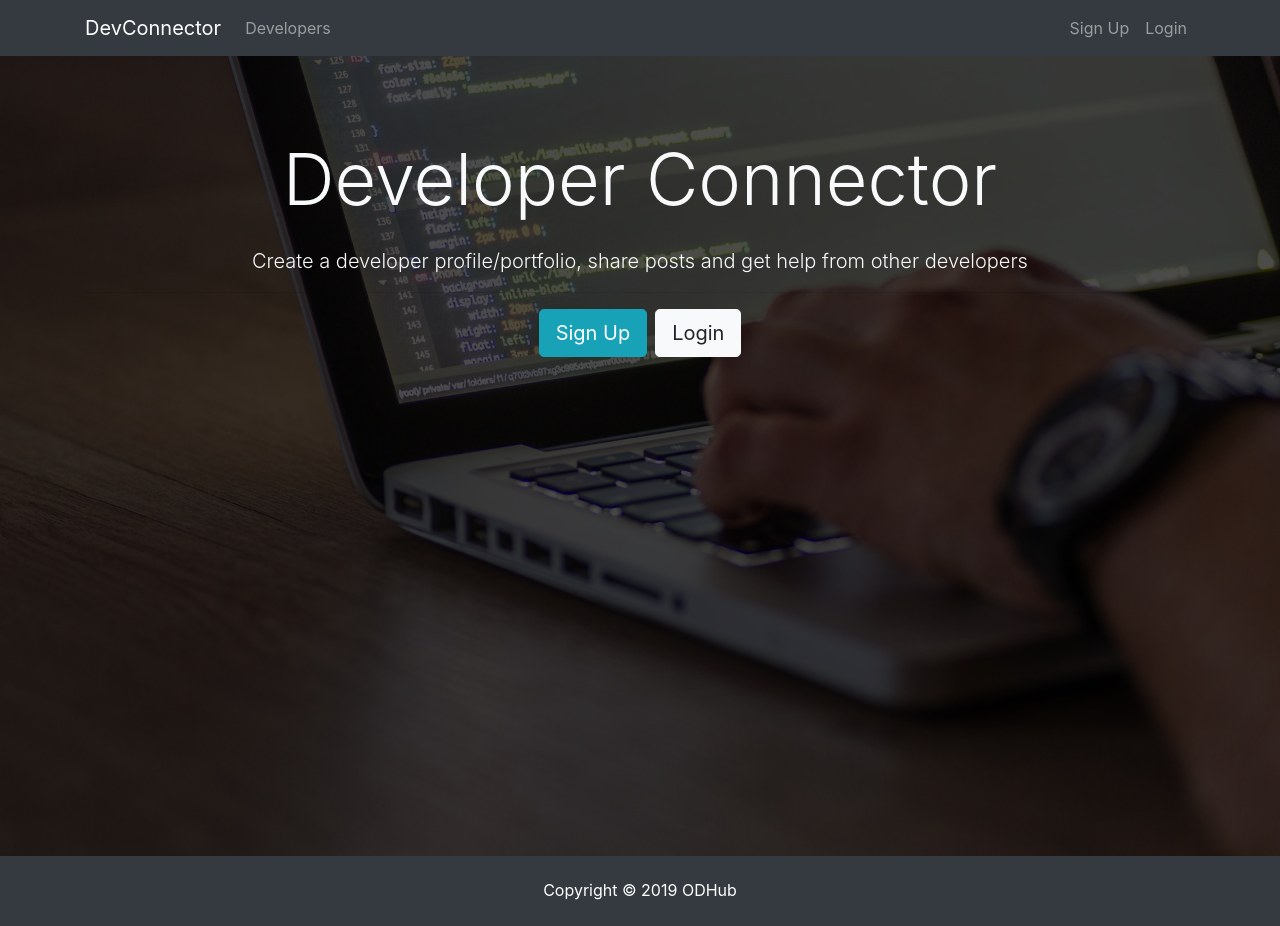
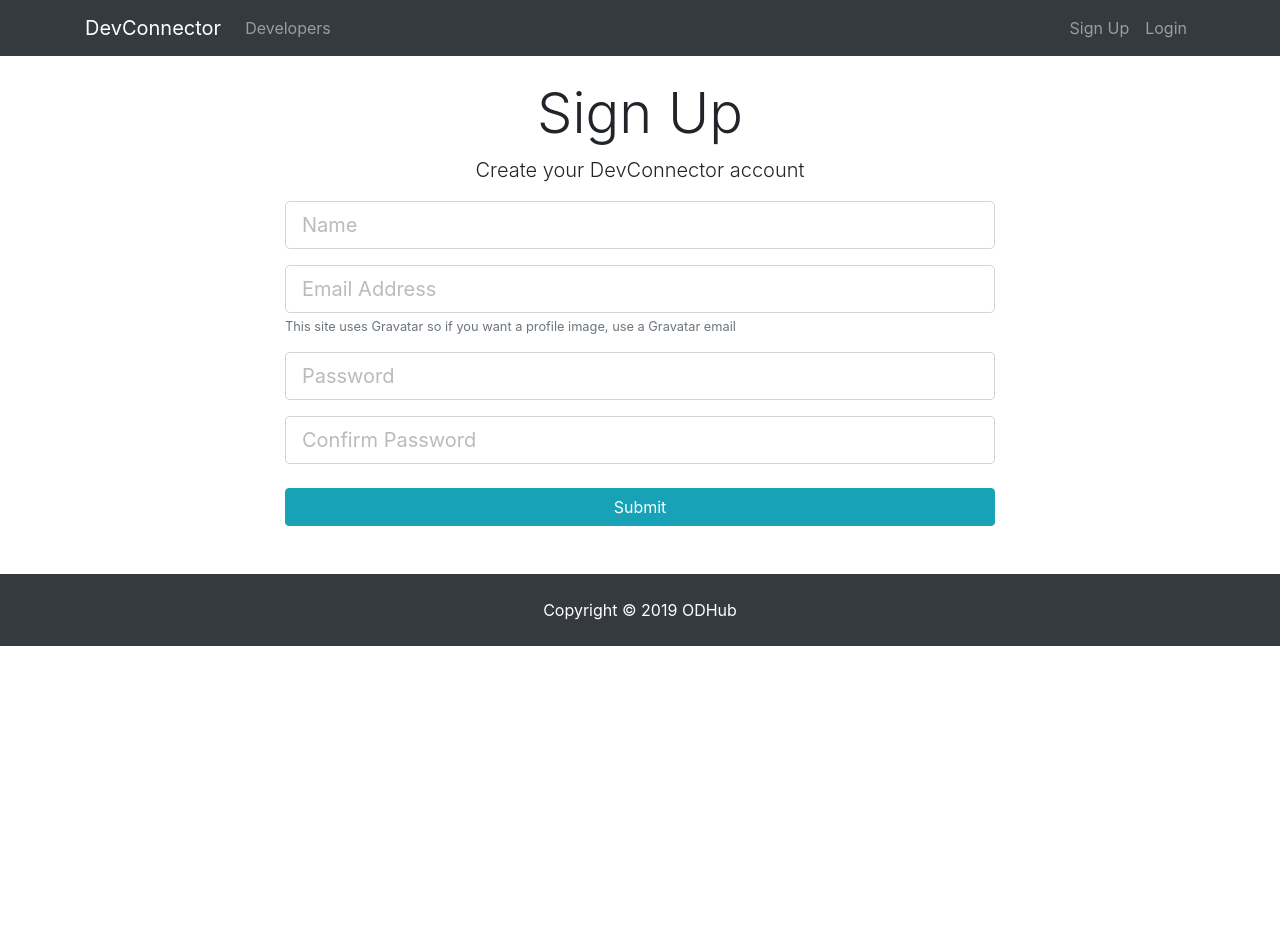
Before and after one commit to codesworth/od-hub, a React (Create React App) app in the folder client/: page /register in a window 1280 px wide. After the commit the page ends 800 px from the top, so only its background shows below. Built offline with nearby package versions, Linux system fonts and the light colour scheme.

Commit message:
Added Auth module

```diff
--- a/client/package.json
+++ b/client/package.json
@@ -5,6 +5,7 @@
   "dependencies": {
     "react": "^16.8.5",
     "react-dom": "^16.8.5",
+    "react-router-dom": "^5.0.0",
     "react-scripts": "2.1.8"
   },
   "scripts": {
@@ -13,7 +14,7 @@
     "test": "react-scripts test",
     "eject": "react-scripts eject"
   },
-  "proxy":"http://localhost:1920",
+  "proxy": "http://localhost:1920",
   "eslintConfig": {
     "extends": "react-app"
   },
--- a/client/src/App.js
+++ b/client/src/App.js
@@ -1,18 +1,28 @@
 import React, { Component } from "react";
 import "./App.css";
+
+import { BrowserRouter as Router, Route } from "react-router-dom";
 
 import Navbar from "./components/layout/Navbar";
 import Footer from "./components/layout/Footer";
 import Landing from "./components/layout/Landing";
+import Login from "./components/auth/Login";
+import Register from "./components/auth/Register";
 
 class App extends Component {
   render() {
     return (
-      <div className="App">
-        <Navbar />
-        <Landing />
-        <Footer />
-      </div>
+      <Router>
+        <div className="App">
+          <Navbar />
+          <Route exact path="/" component={Landing} />
+          <div className="container">
+            <Route exact path="/register" component={Register} />
+            <Route exact path="/login" component={Login} />
+          </div>
+          <Footer />
+        </div>
+      </Router>
     );
   }
 }
--- /dev/null
+++ b/client/src/components/auth/Login.js
@@ -0,0 +1,13 @@
+import React, { Component } from "react";
+
+class Login extends Component {
+  render() {
+    return (
+      <div>
+        <h1>Login</h1>
+      </div>
+    );
+  }
+}
+
+export default Login;
--- /dev/null
+++ b/client/src/components/auth/Register.js
@@ -0,0 +1,100 @@
+import React, { Component } from "react";
+
+class Register extends Component {
+  constructor() {
+    super();
+    this.state = {
+      name: "",
+      email: "",
+      password: "",
+      password2: "",
+      errors: {}
+    };
+
+    this.onChange = this.onChange.bind(this);
+    this.onSubmit = this.onSubmit.bind(this);
+  }
+
+  onChange = e => {
+    this.setState({ [e.target.name]: e.target.value });
+  };
+
+  onSubmit = e => {
+    e.preventDefault();
+    const user = {
+      name: this.state.name,
+      email: this.state.email,
+      password: this.state.password,
+      password2: this.state.password2
+    };
+    console.log(user);
+  };
+
+  render() {
+    const { name, email, password, password2 } = this.state;
+    return (
+      <div className="register">
+        <div className="container">
+          <div className="row">
+            <div className="col-md-8 m-auto">
+              <h1 className="display-4 text-center">Sign Up</h1>
+              <p className="lead text-center">
+                Create your DevConnector account
+              </p>
+              <form onSubmit={this.onSubmit}>
+                <div className="form-group">
+                  <input
+                    type="text"
+                    className="form-control form-control-lg"
+                    placeholder="Name"
+                    name="name"
+                    required
+                    value={name}
+                    onChange={this.onChange}
+                  />
+                </div>
+                <div className="form-group">
+                  <input
+                    type="email"
+                    className="form-control form-control-lg"
+                    placeholder="Email Address"
+                    name="email"
+                    value={email}
+                    onChange={this.onChange}
+                  />
+                  <small className="form-text text-muted">
+                    This site uses Gravatar so if you want a profile image, use
+                    a Gravatar email
+                  </small>
+                </div>
+                <div className="form-group">
+                  <input
+                    type="password"
+                    className="form-control form-control-lg"
+                    placeholder="Password"
+                    name="password"
+                    value={password}
+                    onChange={this.onChange}
+                  />
+                </div>
+                <div className="form-group">
+                  <input
+                    type="password"
+                    className="form-control form-control-lg"
+                    placeholder="Confirm Password"
+                    name="password2"
+                    value={password2}
+                    onChange={this.onChange}
+                  />
+                </div>
+                <input type="submit" className="btn btn-info btn-block mt-4" />
+              </form>
+            </div>
+          </div>
+        </div>
+      </div>
+    );
+  }
+}
+
+export default Register;
--- a/client/src/components/layout/Landing.js
+++ b/client/src/components/layout/Landing.js
@@ -1,5 +1,5 @@
 import React, { Component } from "react";
-
+import { Link } from "react-router-dom";
 class Landing extends Component {
   render() {
     return (
@@ -15,12 +15,12 @@
                   from other developers
                 </p>
                 <hr />
-                <a href="register.html" className="btn btn-lg btn-info mr-2">
+                <Link to="/register" className="btn btn-lg btn-info mr-2">
                   Sign Up
-                </a>
-                <a href="login.html" className="btn btn-lg btn-light">
+                </Link>
+                <Link to="/login" className="btn btn-lg btn-light">
                   Login
-                </a>
+                </Link>
               </div>
             </div>
           </div>
--- a/client/src/components/layout/Navbar.js
+++ b/client/src/components/layout/Navbar.js
@@ -1,13 +1,14 @@
 import React, { Component } from "react";
+import { Link } from "react-router-dom";
 
 class Navbar extends Component {
   render() {
     return (
       <nav className="navbar navbar-expand-sm navbar-dark bg-dark mb-4">
         <div className="container">
-          <a className="navbar-brand" href="landing.html">
+          <Link className="navbar-brand" to="/">
             DevConnector
-          </a>
+          </Link>
           <button
             className="navbar-toggler"
             type="button"
@@ -20,23 +21,23 @@
           <div className="collapse navbar-collapse" id="mobile-nav">
             <ul className="navbar-nav mr-auto">
               <li className="nav-item">
-                <a className="nav-link" href="profiles.html">
+                <Link className="nav-link" to="/profiles">
                   {" "}
                   Developers
-                </a>
+                </Link>
               </li>
             </ul>
 
             <ul className="navbar-nav ml-auto">
               <li className="nav-item">
-                <a className="nav-link" href="register.html">
+                <Link className="nav-link" to="/register">
                   Sign Up
-                </a>
+                </Link>
               </li>
               <li className="nav-item">
-                <a className="nav-link" href="login.html">
+                <Link className="nav-link" to="/login">
                   Login
-                </a>
+                </Link>
               </li>
             </ul>
           </div>
```
